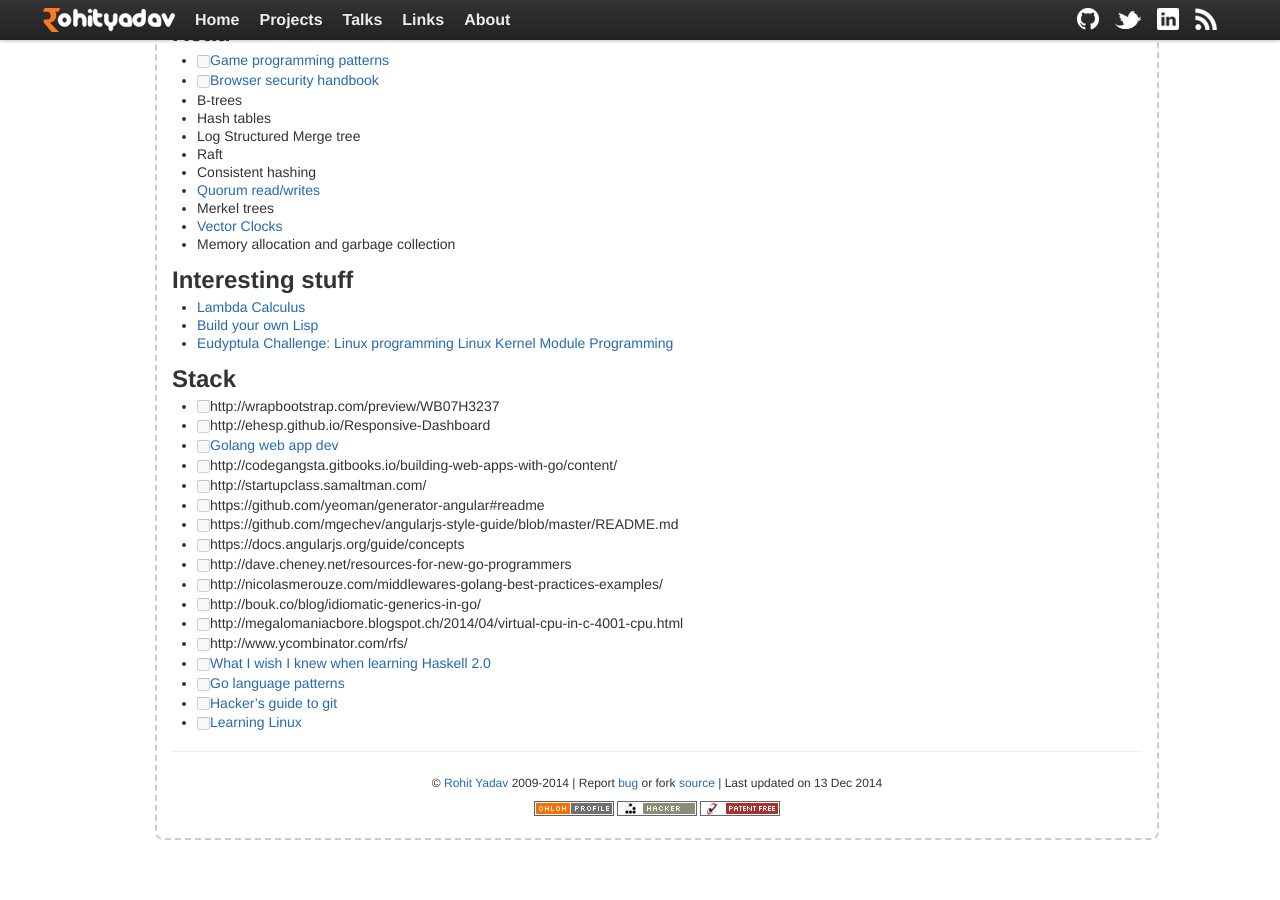
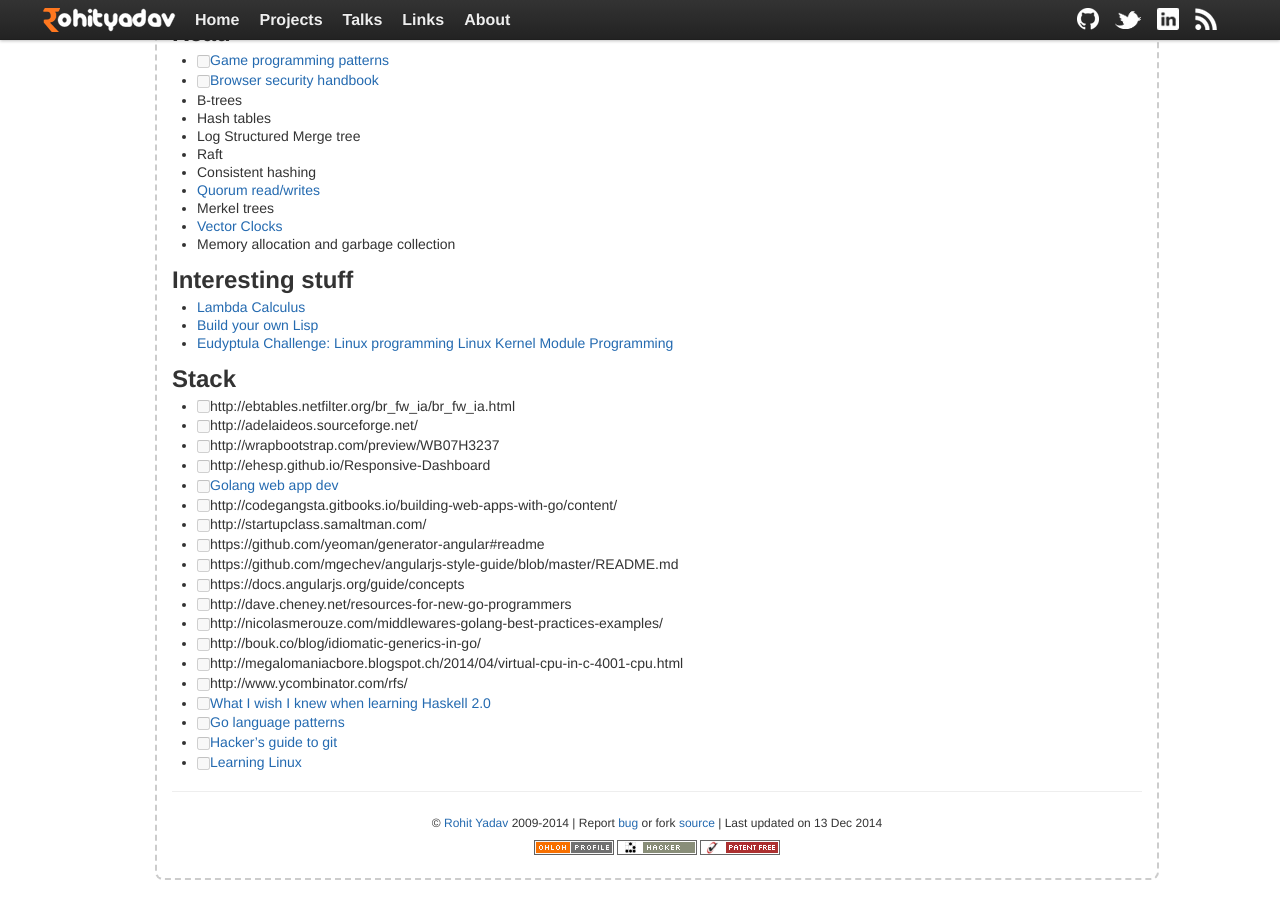
Before and after one commit to rohityadavcloud/rohityadavcloud.github.io, a Jekyll site: the page built from kaizen/index.markdown, in a window 1280 px wide and 900 px high, scrolled down 1768 px. Built offline with Jekyll 4.4.1, drawn with Linux system fonts in a browser that asks for light colours; before the commit the page ends 2628 px from its top, so only the background shows below that; some of the changed lines change nothing that is shown.

Commit message:
kaizen push
Signed-off-by: Rohit Yadav <rohit@scaleninja.com>

```diff
--- a/kaizen/index.markdown
+++ b/kaizen/index.markdown
@@ -118,6 +118,8 @@ tagline: List for 2014
 
 ## Stack
 
+- [ ] http://ebtables.netfilter.org/br_fw_ia/br_fw_ia.html
+- [ ] http://adelaideos.sourceforge.net/
 - [ ] http://wrapbootstrap.com/preview/WB07H3237
 - [ ] http://ehesp.github.io/Responsive-Dashboard
 - [ ] [Golang web app dev](https://github.com/astaxie/build-web-application-with-golang/blob/master/en/eBook/preface.md)
```
